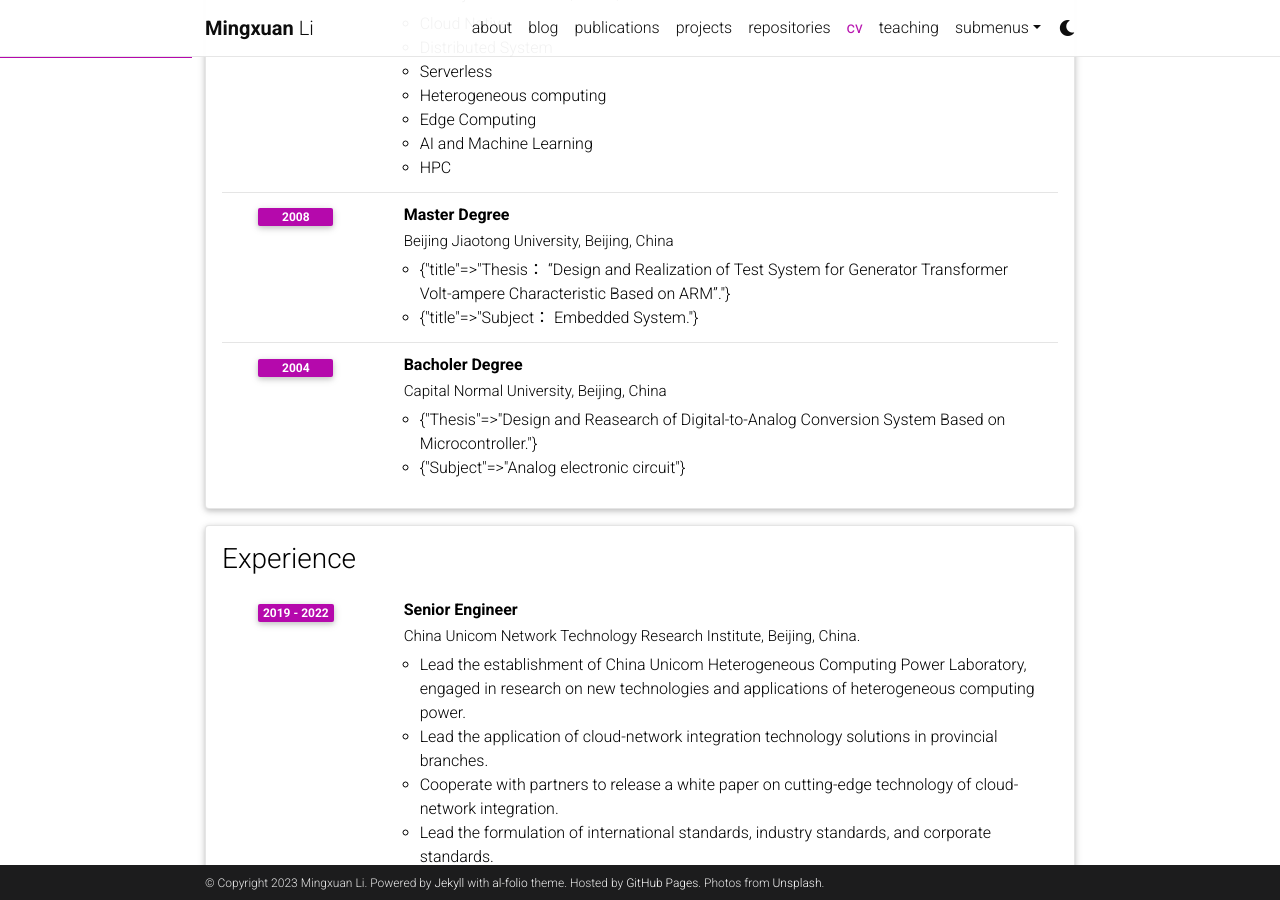
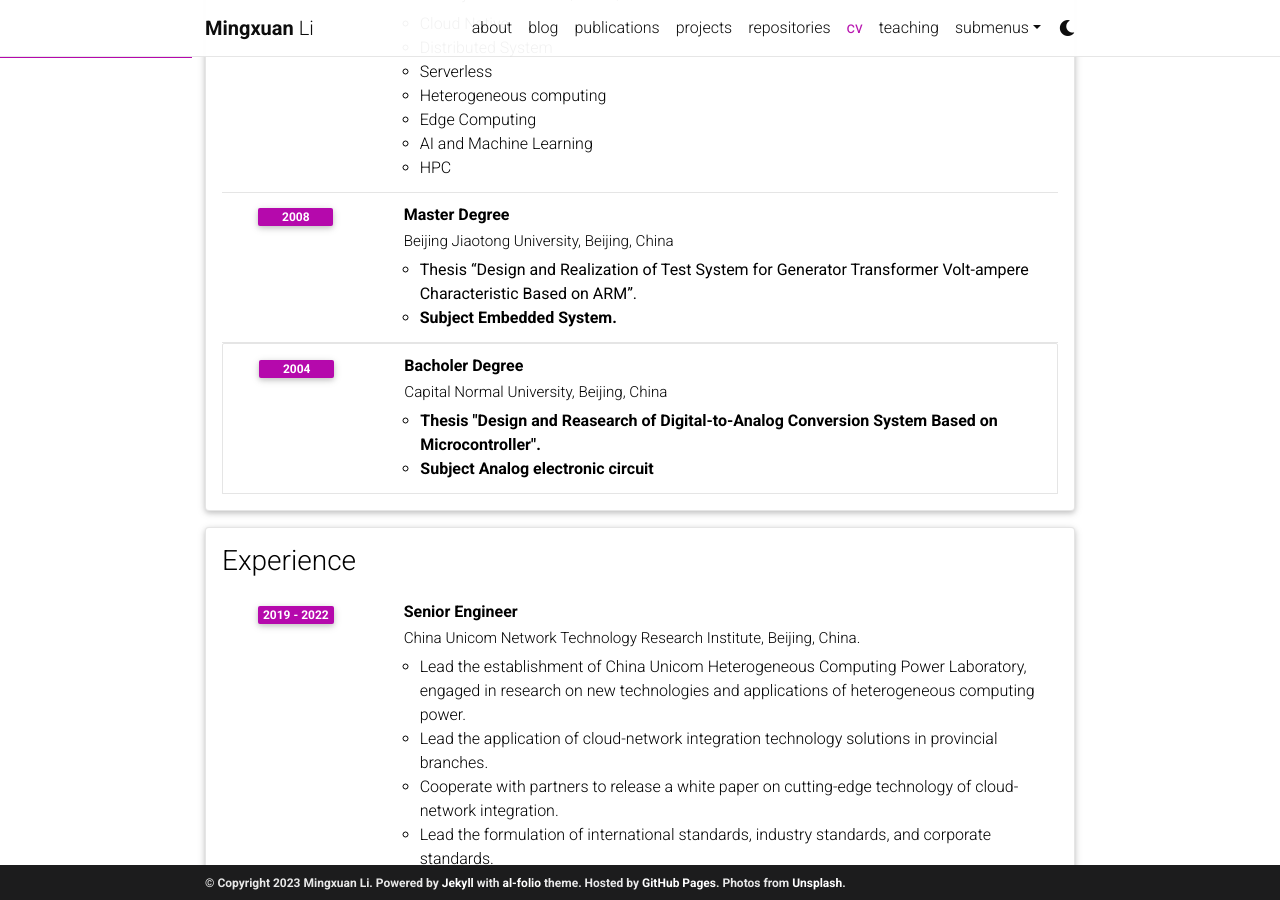
Before and after one commit to limx59/limx59.github.io, a Jekyll site: the page built from _pages/cv.md, in a window 1280 px wide and 900 px high, scrolled down 509 px. Built offline with Jekyll 4.4.1, drawn with Linux system fonts in a browser that asks for light colours; comment, search, counter and statistics services are not loaded; a style sheet for code colours, icons or effects is not loaded; some of the changed lines change nothing that is shown.

Commit message:
Update cv.yml

```diff
--- a/_data/cv.yml
+++ b/_data/cv.yml
@@ -27,14 +27,14 @@
       institution: Beijing Jiaotong University, Beijing, China
       year: 2008
       description:
-        - title: Thesis： “Design and Realization of Test System for Generator Transformer Volt-ampere Characteristic Based on ARM”.
-        - title: Subject： Embedded System.
+        - <b>Thesis  “Design and Realization of Test System for Generator Transformer Volt-ampere Characteristic Based on ARM”.
+        - <b>Subject  Embedded System.
     - title: Bacholer Degree
       institution: Capital Normal University, Beijing, China
       year: 2004
       description:
-        - Thesis: Design and Reasearch of Digital-to-Analog Conversion System Based on Microcontroller.
-        - Subject: Analog electronic circuit
+        - <b>Thesis "Design and Reasearch of Digital-to-Analog Conversion System Based on Microcontroller".
+        - <b>Subject Analog electronic circuit
 
 - title: Experience
   type: time_table
```
